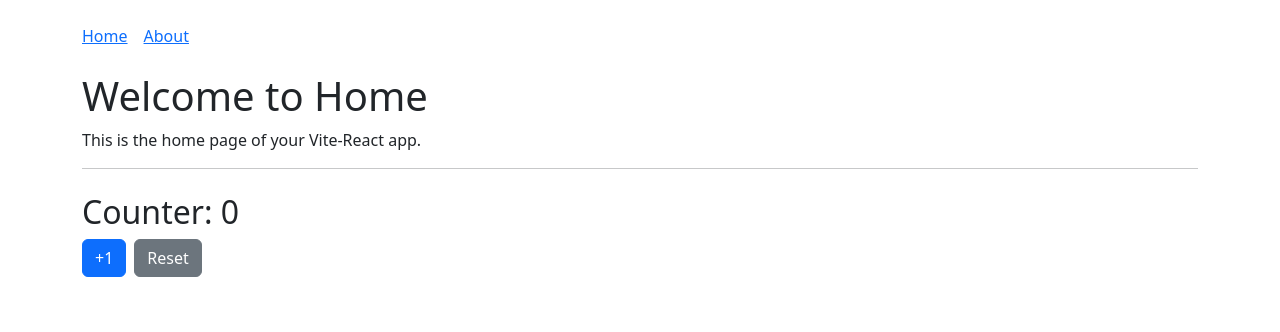
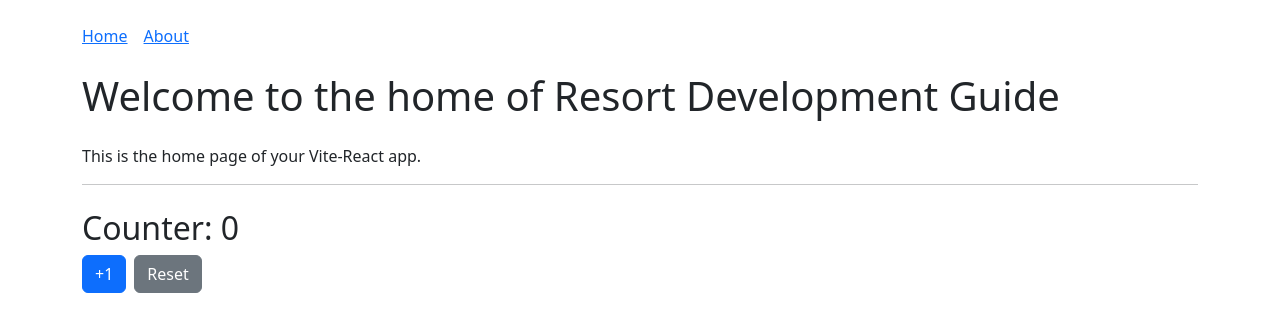
Before and after one commit to moonarmanees/resort-dev-guide-2, a React (Vite) app in the folder client/: page / in a window 1280 px wide. Shown: the top 332 px of the page. Built offline with nearby package versions, Linux system fonts and the light colour scheme.

Commit message:
feat: add Header component and use in Home/About pages

```diff
--- /dev/null
+++ b/client/src/components/Header.jsx
@@ -0,0 +1,5 @@
+import React from 'react';
+
+export default function Header({ title }) {
+  return <h1 className="mb-4">{title}</h1>;
+}
--- a/client/src/pages/About.jsx
+++ b/client/src/pages/About.jsx
@@ -1,9 +1,10 @@
 import React from 'react';
+import Header from '../components/Header';
 
 export default function About() {
   return (
     <div>
-      <h1>About Us</h1>
+      <Header title="We are Resort Development Guide!"/>
       <p>Here’s some info about this demo app.</p>
     </div>
   )
--- a/client/src/pages/Home.jsx
+++ b/client/src/pages/Home.jsx
@@ -1,9 +1,10 @@
 
 import React from 'react';
+import Header from '../components/Header';
 export default function Home() {
   return (
     <div>
-      <h1>Welcome to Home</h1>
+      <Header title="Welcome to the home of Resort Development Guide" />
       <p>This is the home page of your Vite‑React app.</p>
     </div>
   );
```
